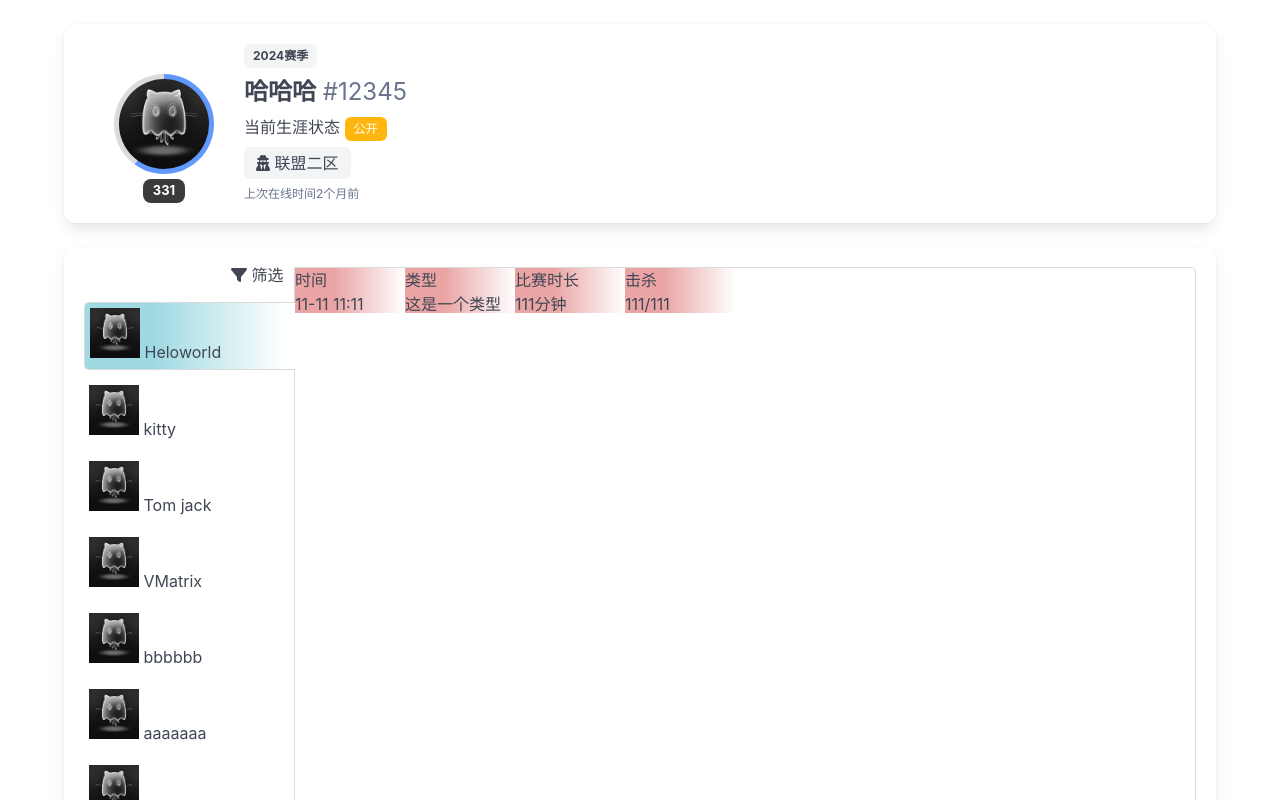
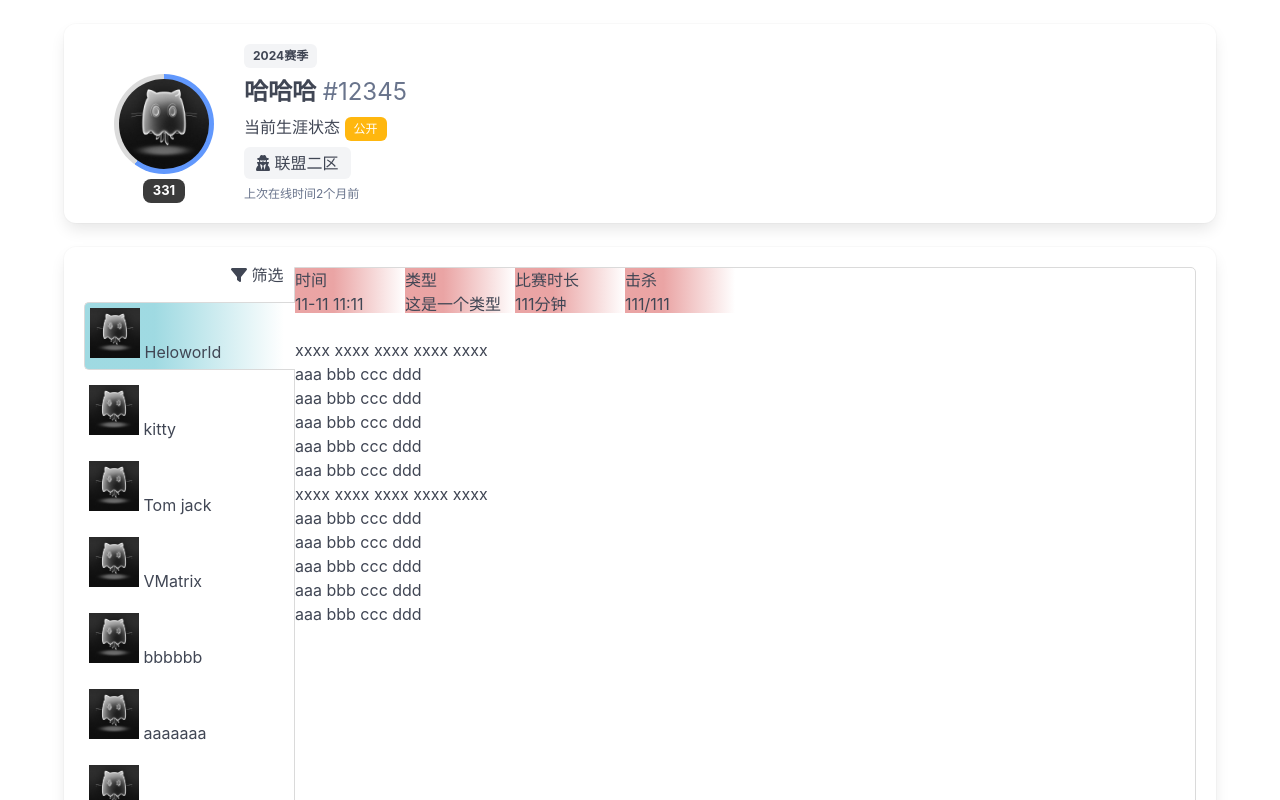
Before and after one commit to Remember-the-past/RiotWeb, a Vue app: page / in a window 1280 px wide. Shown: the top 800 px of the page. Built offline with nearby package versions, Linux system fonts and the light colour scheme.

Commit message:
初见效果demo

```diff
--- a/src/App.vue
+++ b/src/App.vue
@@ -85,6 +85,24 @@
                     </div>
                 </div>
                 <div class="sporting-info">
+                    <div
+                        v-for="info in sportingInfoList"
+                        :class="{
+                            'sporting-info-Win':info.type==1,
+                            'sporting-info-Fail':info.type==0
+                        }">
+                        <div class="sporting-info-item">
+                            <div class="team-data-hd">
+                                xxxx xxxx xxxx xxxx xxxx
+                            </div>
+                            <div class="team-data-bd"
+                                v-for="(item) in termData"
+                                 :class="{aaa : item.aaa,bbb : item.bbb,ccc : item.ccc,ddd : item.ddd}"
+                            >
+                            {{ item.aaa }} {{ item.bbb }} {{ item.ccc }} {{ item.ddd }}
+                            </div>
+                        </div>
+                    </div>
                 </div>
             </div>
         </div>
@@ -102,17 +120,54 @@ const Win = {
     none: 'none'
 }
 
+const sportingInfoList = ref([
+    {
+        type: 1
+    }, {
+        type: 0
+    }
+])
+
+let termData = reactive([
+    {
+        aaa: "aaa",
+        bbb: "bbb",
+        ccc: "ccc",
+        ddd: "ddd"
+    }, {
+        aaa: "aaa",
+        bbb: "bbb",
+        ccc: "ccc",
+        ddd: "ddd"
+    }, {
+        aaa: "aaa",
+        bbb: "bbb",
+        ccc: "ccc",
+        ddd: "ddd"
+    }, {
+        aaa: "aaa",
+        bbb: "bbb",
+        ccc: "ccc",
+        ddd: "ddd"
+    }, {
+        aaa: "aaa",
+        bbb: "bbb",
+        ccc: "ccc",
+        ddd: "ddd"
+    }
+])
+
 let vsdatatypeList = reactive([
     {
         key: "时间",
         value: "11-11 11:11"
-    },{
+    }, {
         key: "类型",
         value: "这是一个类型"
-    },{
+    }, {
         key: "比赛时长",
         value: "111分钟"
-    },{
+    }, {
         key: "击杀",
         value: "111/111"
     }
@@ -160,7 +215,7 @@ function handleClickSportingItem(item) {
 <style lang="scss" scoped>
 $border-color: rgb(218, 218, 218);
 
-.profile{
+.profile {
 
     display: flex;
     //height: 180px;
@@ -210,7 +265,6 @@ $border-color: rgb(218, 218, 218);
 }
 
 
-
 .sporting-wrapper {
     display: flex;
 
@@ -224,8 +278,8 @@ $border-color: rgb(218, 218, 218);
             justify-content: flex-end;
 
             .sporting-header-title:hover {
-                .sporting-header-title-filter{
-                    display:inline-block;
+                .sporting-header-title-filter {
+                    display: inline-block;
                 }
             }
 
@@ -235,7 +289,7 @@ $border-color: rgb(218, 218, 218);
                 height: 16px;
                 width: 53px;
 
-                .sporting-header-title-filter{
+                .sporting-header-title-filter {
                     display: none;
                     height: 100px;
                     width: 100px;
@@ -334,9 +388,10 @@ $border-color: rgb(218, 218, 218);
             display: flex;
             height: 70px;
 
-            .vsdata-type{
+            .vsdata-type {
                 display: flex;
-                .vsdata-type-item{
+
+                .vsdata-type-item {
                     height: 45px;
                     width: 110px;
                     background: linear-gradient(to right, rgba(213, 74, 74, .5) 35%, #FFF);
@@ -345,9 +400,19 @@ $border-color: rgb(218, 218, 218);
             }
         }
 
-        .sporting-info{
+        .sporting-info {
             display: flex;
-            height: 679px;
+            //height: 565px;
+            flex-direction: column;
+            .sporting-info-Win{
+                display: flex;
+
+            }
+
+            .sporting-info-Fail{
+                display: flex;
+
+            }
         }
     }
 }
```
